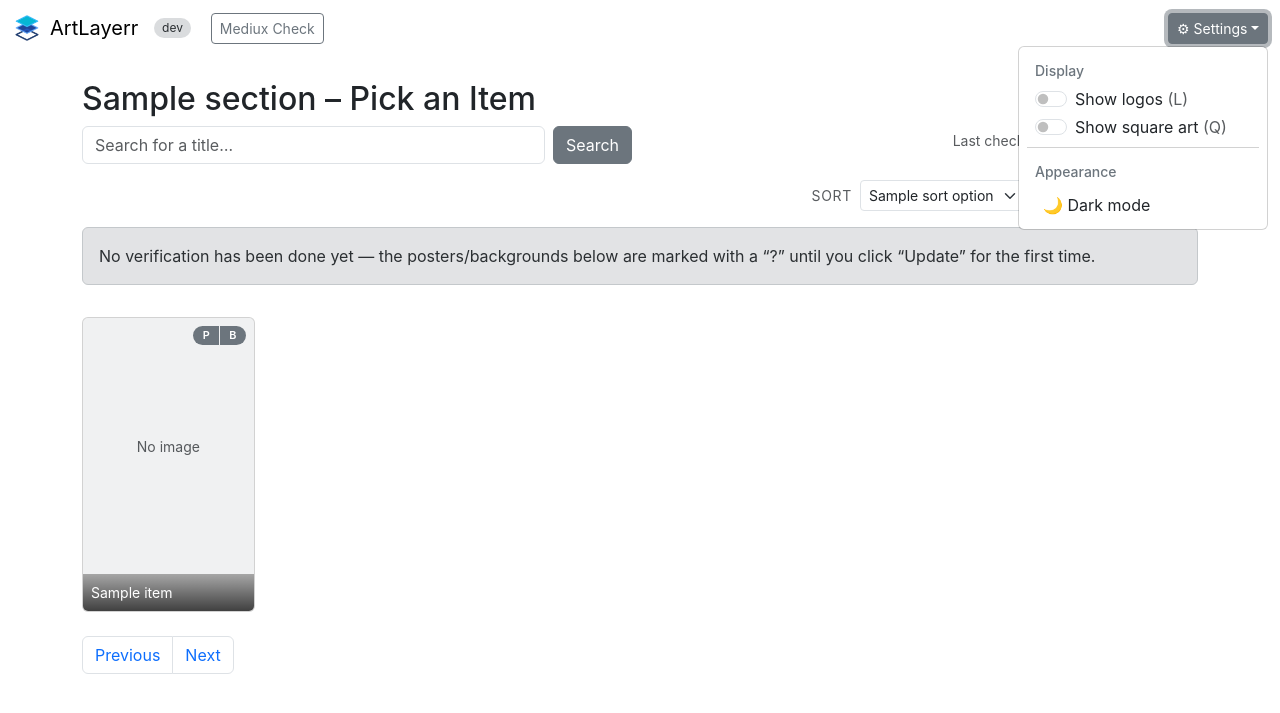
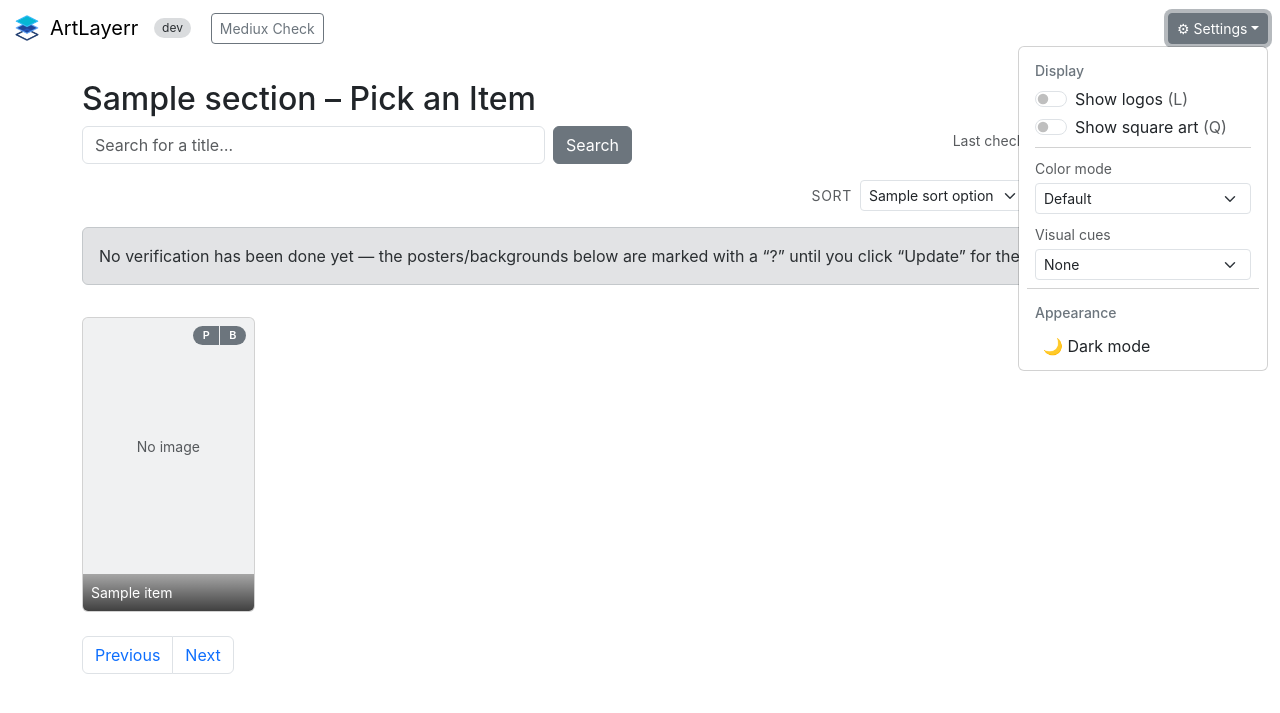
Before and after one commit to Minimaxpower/ArtLayerr, a Flask app: template templates/items.html in a window 1280 px wide, after a click on "⚙ Settings". Shown: the top 713 px of the page. Run offline with Flask 3, Linux system fonts and the light colour scheme; the template is opened without the code that fills it: most values are stand-ins (such as "Sample title", 1, 10 or a date in 2020); some libraries are stand-ins or nearby versions.

Commit message:
Compact dashboard rings, colorblind modes and visual cues

```diff
--- a/app.py
+++ b/app.py
@@ -163,6 +163,16 @@ ART_TYPES = ("poster", "background", "logo", "square")
 ART_EXTRAS = ("logo", "square")
 
 
+# Accessibility prefs (cookies too): colorblind palette + extra visual cues.
+CB_MODES = ("off", "rg", "by")  # default, red-green, blue-yellow
+CUE_MODES = ("none", "icons", "patterns")
+
+
+def _pref_choice(name, allowed, default):
+    value = request.cookies.get(f"artlayerr_{name}")
+    return value if value in allowed else default
+
+
 def enabled_art_types():
     return [t for t in ART_EXTRAS if request.cookies.get(f"artlayerr_show_{t}") == "1"]
 
@@ -180,6 +190,8 @@ def inject_art_prefs():
     return {
         "show_logo": "logo" in enabled,
         "show_square": "square" in enabled,
+        "cb_mode": _pref_choice("cb", CB_MODES, "off"),
+        "cue_mode": _pref_choice("cue", CUE_MODES, "none"),
         "art_scanned": scanned,
         # switched on, but the saved scan predates logo/square support: one Update fixes it
         "art_pending": bool(enabled) and checked and not scanned,
@@ -193,6 +205,16 @@ def save_settings():
         resp.set_cookie(
             f"artlayerr_show_{kind}",
             "1" if request.form.get(f"show_{kind}") else "0",
+            max_age=PREF_COOKIE_MAX_AGE,
+            samesite="Lax",
+        )
+    for name, allowed, default in (("cb", CB_MODES, "off"), ("cue", CUE_MODES, "none")):
+        value = request.form.get(name)
+        if value not in allowed:
+            value = default
+        resp.set_cookie(
+            f"artlayerr_{name}",
+            value,
             max_age=PREF_COOKIE_MAX_AGE,
             samesite="Lax",
         )
--- a/templates/base.html
+++ b/templates/base.html
@@ -1,5 +1,5 @@
 <!doctype html>
-<html lang="en" data-bs-theme="light">
+<html lang="en" data-bs-theme="light" data-cb="{{ cb_mode }}" data-cue="{{ cue_mode }}">
   <head>
     <meta charset="utf-8">
     <meta name="viewport" content="width=device-width, initial-scale=1">
@@ -10,7 +10,59 @@
       :root {
         --accent: #0d6efd;
         --accent-soft: rgba(13, 110, 253, .1);
+        /* One color per art type (dashboard bars and rings). The colorblind
+           modes below only swap these variables. */
+        --c-poster: var(--accent);
+        --c-background: #3aa0c4;
+        --c-logo: #f26a21;
+        --c-square: #4cb782;
+        --c-season: #8e6ff0;
+        --c-episode: #e85d9e;
       }
+      /* Red-green colorblind: Okabe-Ito palette */
+      html[data-cb="rg"] {
+        --c-poster: #E69F00;
+        --c-background: #56B4E9;
+        --c-logo: #CC79A7;
+        --c-square: #009E73;
+        --c-season: #0072B2;
+        --c-episode: #F0E442;
+        --st-ok: #0072B2;
+        --st-part: #E69F00;
+      }
+      /* Blue-yellow colorblind: red / cyan axis, told apart by lightness */
+      html[data-cb="by"] {
+        --c-poster: #e0474c;
+        --c-background: #1ec0d8;
+        --c-logo: #9f2335;
+        --c-square: #0a7e8c;
+        --c-season: #f4908f;
+        --c-episode: #7fdcea;
+        --st-ok: #0a7e8c;
+        --st-part: #f4908f;
+      }
+      /* "complete" / "partial" status colors (chips, badges) */
+      html[data-cb]:not([data-cb="off"]) .bg-success { background-color: var(--st-ok) !important; color: #fff !important; }
+      html[data-cb]:not([data-cb="off"]) .bg-info { background-color: var(--st-part) !important; color: #111 !important; }
+
+      /* Visual cues, independent from the colors: icons or patterns */
+      .cue-ic { display: none; margin-right: .25em; }
+      html[data-cue="icons"] .cue-ic { display: inline; }
+      .k-poster { --pat: repeating-linear-gradient(45deg, rgba(0,0,0,.4) 0 2px, transparent 2px 6px); --pat-size: auto; }
+      .k-background { --pat: repeating-linear-gradient(0deg, rgba(0,0,0,.4) 0 2px, transparent 2px 5px); --pat-size: auto; }
+      .k-logo { --pat: radial-gradient(rgba(0,0,0,.5) 1.3px, transparent 1.7px); --pat-size: 6px 6px; }
+      .k-square { --pat: linear-gradient(rgba(0,0,0,.4) 1px, transparent 1px), linear-gradient(90deg, rgba(0,0,0,.4) 1px, transparent 1px); --pat-size: 5px 5px; }
+      .k-season { --pat: repeating-linear-gradient(90deg, rgba(0,0,0,.4) 0 2px, transparent 2px 5px); --pat-size: auto; }
+      .k-episode { --pat: conic-gradient(rgba(0,0,0,.4) 25%, transparent 0 50%, rgba(0,0,0,.4) 0 75%, transparent 0); --pat-size: 6px 6px; }
+      html[data-cue="patterns"] .progress-bar.has-pat { background-image: var(--pat); background-size: var(--pat-size); }
+      html[data-cue="patterns"] .stat-ring.has-pat::before {
+        content: ""; position: absolute; inset: 0; border-radius: 50%;
+        background: var(--pat); background-size: var(--pat-size);
+        -webkit-mask: conic-gradient(#000 calc(var(--pct, 0) * 1%), transparent 0);
+        mask: conic-gradient(#000 calc(var(--pct, 0) * 1%), transparent 0);
+      }
+      html[data-cue="patterns"] .st-part { background-image: repeating-linear-gradient(45deg, rgba(0,0,0,.3) 0 3px, transparent 3px 6px); }
+      html[data-cue="patterns"] .st-no { background-image: radial-gradient(rgba(255,255,255,.35) 1px, transparent 1.4px); background-size: 5px 5px; }
 
       .pagination { flex-wrap: wrap; }
 
@@ -58,6 +110,7 @@
 
       /* Dashboard: pure-CSS progress ring, no chart library needed */
       .stat-ring {
+        position: relative;
         width: 120px;
         height: 120px;
         border-radius: 50%;
@@ -67,6 +120,7 @@
         justify-content: center;
       }
       .stat-ring-inner {
+        position: relative;
         width: 92px;
         height: 92px;
         border-radius: 50%;
@@ -228,6 +282,19 @@
                     <input class="form-check-input" type="checkbox" role="switch" id="set-square" name="show_square" value="1" {% if show_square %}checked{% endif %} onchange="this.form.submit()">
                     <label class="form-check-label" for="set-square">Show square art <span class="text-muted">(Q)</span></label>
                   </div>
+                  <hr class="dropdown-divider mx-0 my-2">
+                  <label class="form-label small text-muted mb-1" for="set-cb">Color mode</label>
+                  <select class="form-select form-select-sm mb-2" id="set-cb" name="cb" onchange="this.form.submit()">
+                    <option value="off"{% if cb_mode == 'off' %} selected{% endif %}>Default</option>
+                    <option value="rg"{% if cb_mode == 'rg' %} selected{% endif %}>Red-green colorblind</option>
+                    <option value="by"{% if cb_mode == 'by' %} selected{% endif %}>Blue-yellow colorblind</option>
+                  </select>
+                  <label class="form-label small text-muted mb-1" for="set-cue">Visual cues</label>
+                  <select class="form-select form-select-sm" id="set-cue" name="cue" onchange="this.form.submit()">
+                    <option value="none"{% if cue_mode == 'none' %} selected{% endif %}>None</option>
+                    <option value="icons"{% if cue_mode == 'icons' %} selected{% endif %}>Icons</option>
+                    <option value="patterns"{% if cue_mode == 'patterns' %} selected{% endif %}>Patterns</option>
+                  </select>
                   <noscript><button type="submit" class="btn btn-sm btn-secondary mt-2">Apply</button></noscript>
                 </form>
               </li>
--- a/templates/items.html
+++ b/templates/items.html
@@ -8,7 +8,7 @@
     .chip-cell { font-size: .68rem; line-height: 1.15rem; padding: 0 .5rem; font-weight: 600; letter-spacing: 0; white-space: nowrap; text-align: center; min-width: 1.6rem; }
   </style>
   {% macro cell(label, state, tip) %}
-    <span class="chip-cell {{ {'ok': 'bg-success text-white', 'part': 'bg-info text-dark', 'no': 'bg-secondary text-white', 'unk': 'bg-light text-dark'}[state] }}" title="{{ tip }}">{{ label }}</span>
+    <span class="chip-cell st-{{ state }} {{ {'ok': 'bg-success text-white', 'part': 'bg-info text-dark', 'no': 'bg-secondary text-white', 'unk': 'bg-light text-dark'}[state] }}" title="{{ tip }}"><span class="cue-ic" aria-hidden="true">{{ {'ok': '✓', 'part': '◐', 'no': '✕', 'unk': '?'}[state] }}</span>{{ label }}</span>
   {% endmacro %}
   {% macro flag(label, value, name) %}
     {{ cell(label, 'unk' if value is none else ('ok' if value else 'no'), name ~ (': not checked yet' if value is none else (': present' if value else ': missing'))) }}
```
Also changed, not shown: templates/libraries.html (+25 -27 lines), README.md, image.png (deleted).
